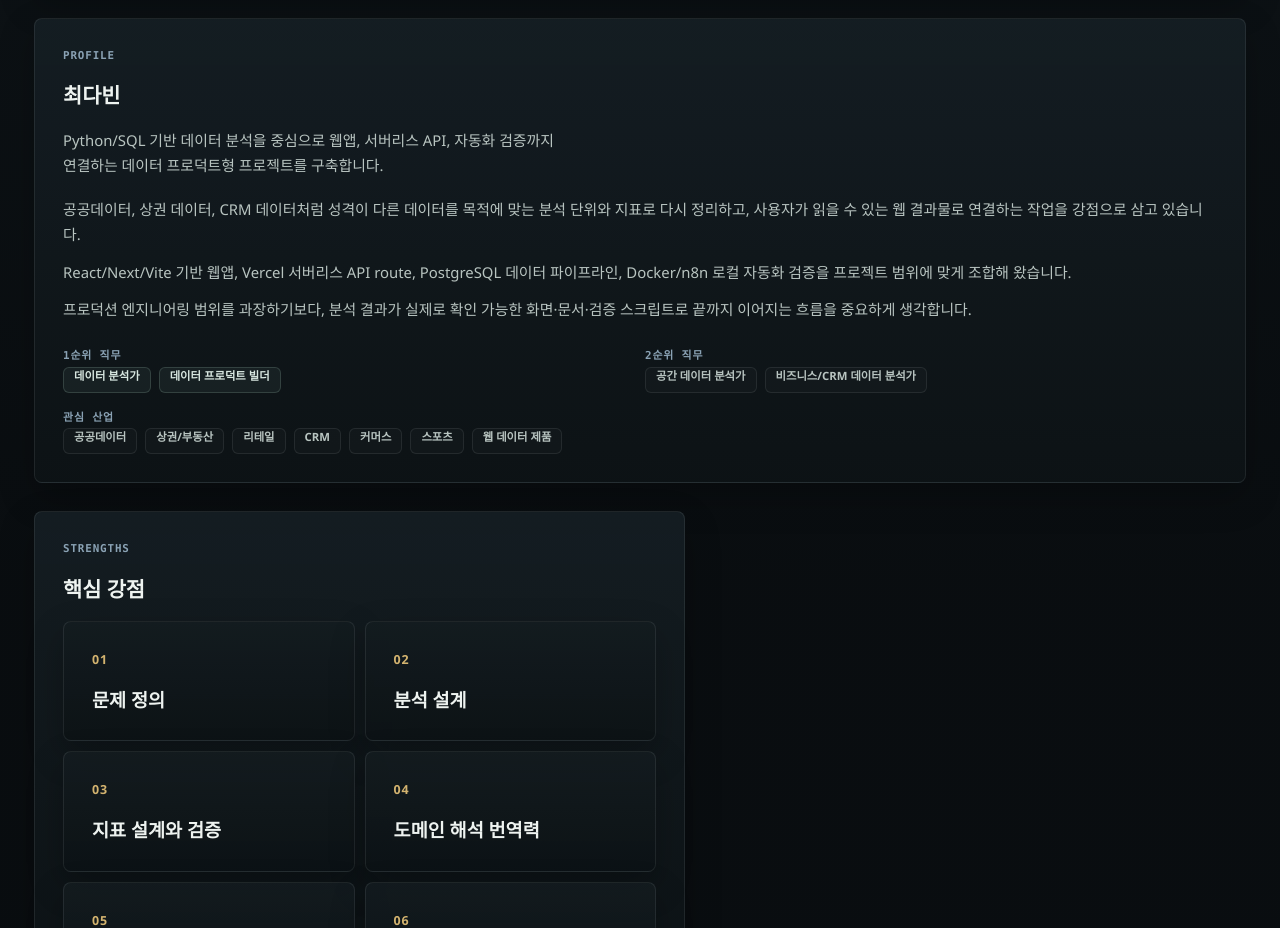
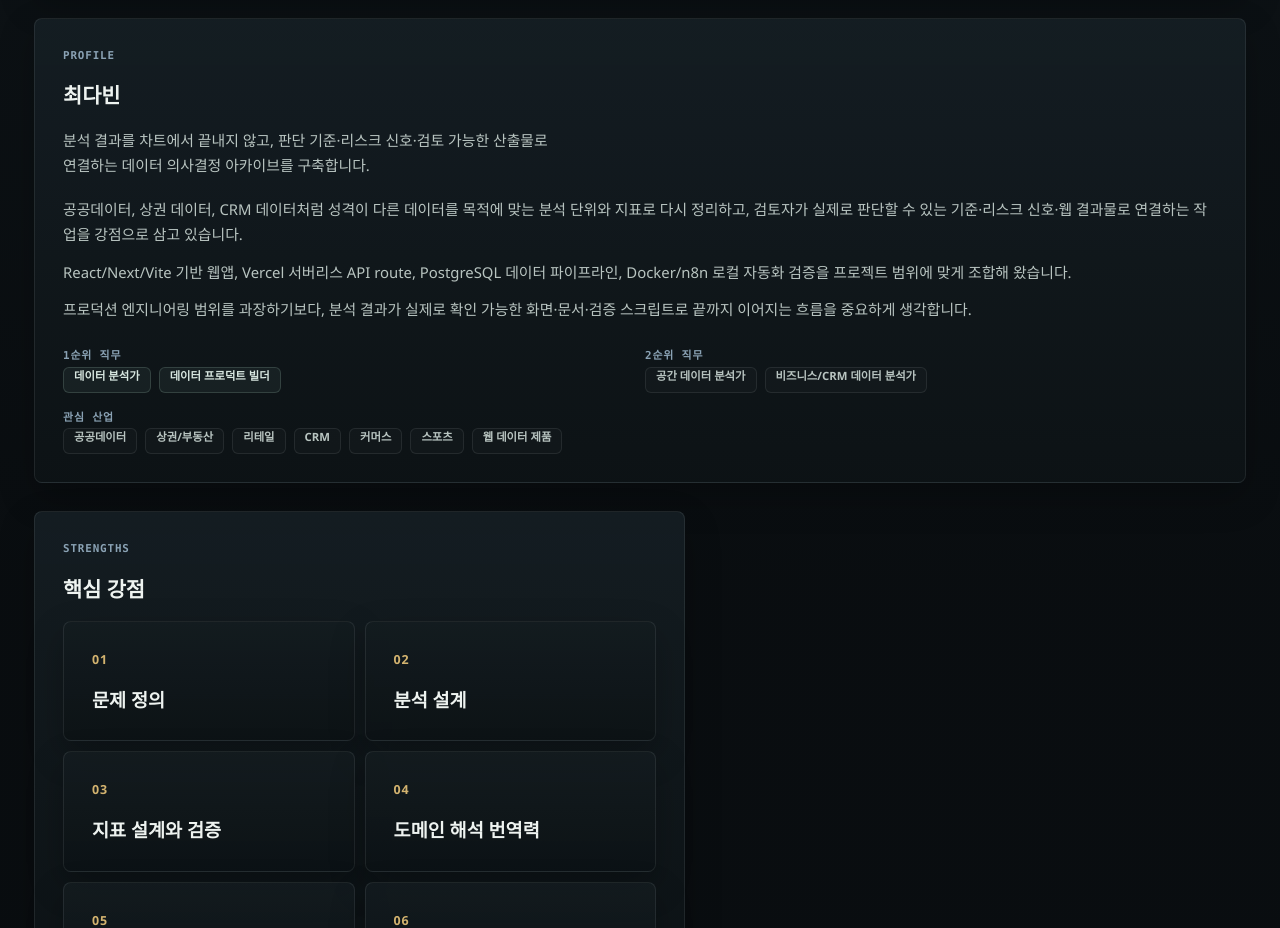
Before and after one commit to dffxonnb-cyber/signal-archive, a Next.js app: page /resume in a window 1280 px wide. Shown: the part 1480-2408 px from the top of the page. Built offline with nearby package versions, Linux system fonts and the light colour scheme.

Commit message:
refine: align profile postioning copy

```diff
--- a/content/profile.ts
+++ b/content/profile.ts
@@ -7,12 +7,12 @@ export const profile: Profile = {
   industries: ["공공데이터", "상권/부동산", "리테일", "CRM", "커머스", "스포츠", "웹 데이터 제품"],
   avoidSignals: [],
   headline:
-    "Python/SQL 기반 데이터 분석을 중심으로 웹앱, 서버리스 API, 자동화 검증까지 연결하는 데이터 프로덕트형 프로젝트를 구축합니다.",
-  summary: [
-    "공공데이터, 상권 데이터, CRM 데이터처럼 성격이 다른 데이터를 목적에 맞는 분석 단위와 지표로 다시 정리하고, 사용자가 읽을 수 있는 웹 결과물로 연결하는 작업을 강점으로 삼고 있습니다.",
-    "React/Next/Vite 기반 웹앱, Vercel 서버리스 API route, PostgreSQL 데이터 파이프라인, Docker/n8n 로컬 자동화 검증을 프로젝트 범위에 맞게 조합해 왔습니다.",
-    "프로덕션 엔지니어링 범위를 과장하기보다, 분석 결과가 실제로 확인 가능한 화면·문서·검증 스크립트로 끝까지 이어지는 흐름을 중요하게 생각합니다.",
-  ],
+  "분석 결과를 차트에서 끝내지 않고, 판단 기준·리스크 신호·검토 가능한 산출물로 연결하는 데이터 의사결정 아카이브를 구축합니다.",
+summary: [
+  "공공데이터, 상권 데이터, CRM 데이터처럼 성격이 다른 데이터를 목적에 맞는 분석 단위와 지표로 다시 정리하고, 검토자가 실제로 판단할 수 있는 기준·리스크 신호·웹 결과물로 연결하는 작업을 강점으로 삼고 있습니다.",
+  "React/Next/Vite 기반 웹앱, Vercel 서버리스 API route, PostgreSQL 데이터 파이프라인, Docker/n8n 로컬 자동화 검증을 프로젝트 범위에 맞게 조합해 왔습니다.",
+  "프로덕션 엔지니어링 범위를 과장하기보다, 분석 결과가 실제로 확인 가능한 화면·문서·검증 스크립트로 끝까지 이어지는 흐름을 중요하게 생각합니다.",
+],
   strengths: [
     "문제 정의",
     "분석 설계",
```
